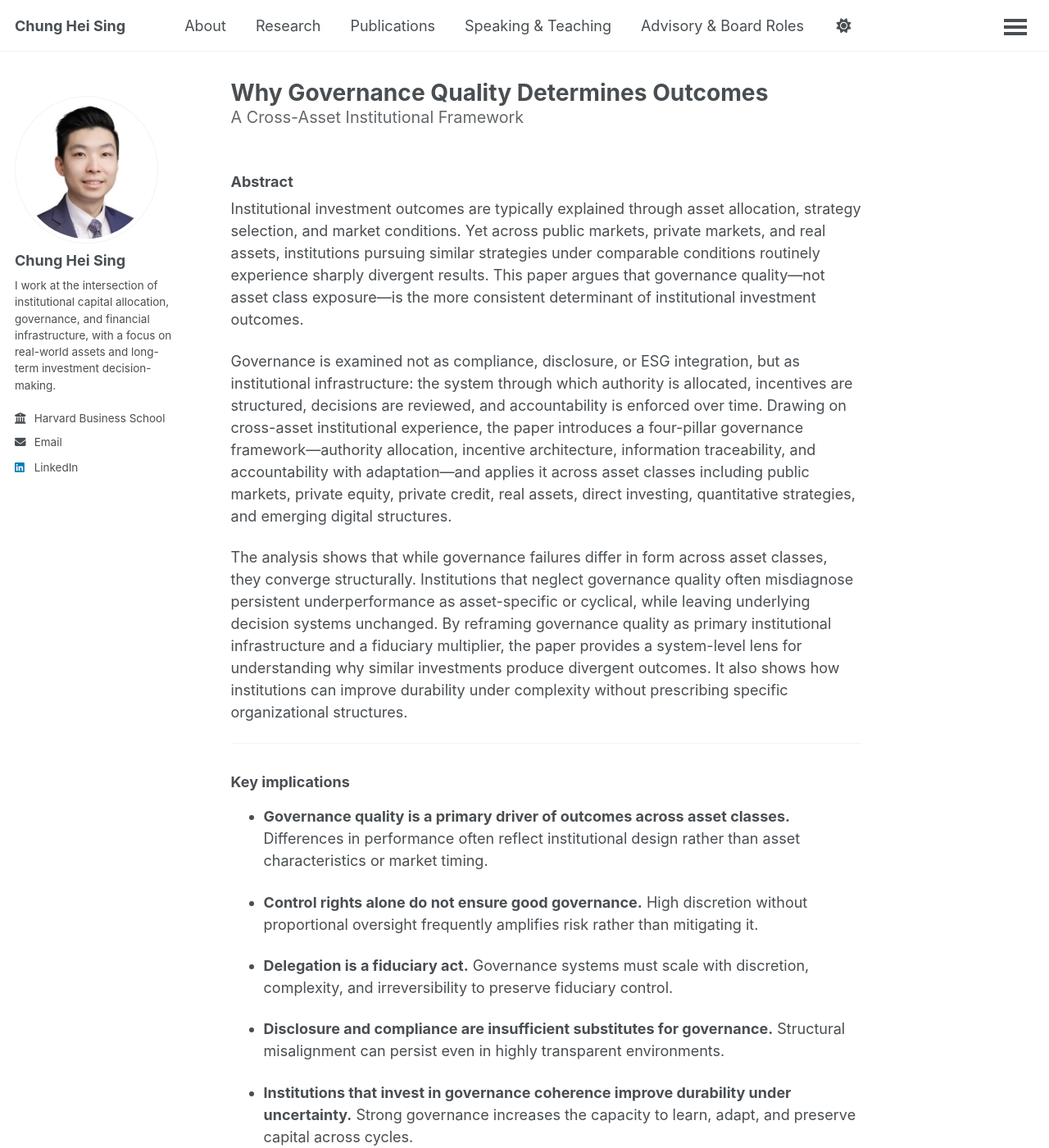
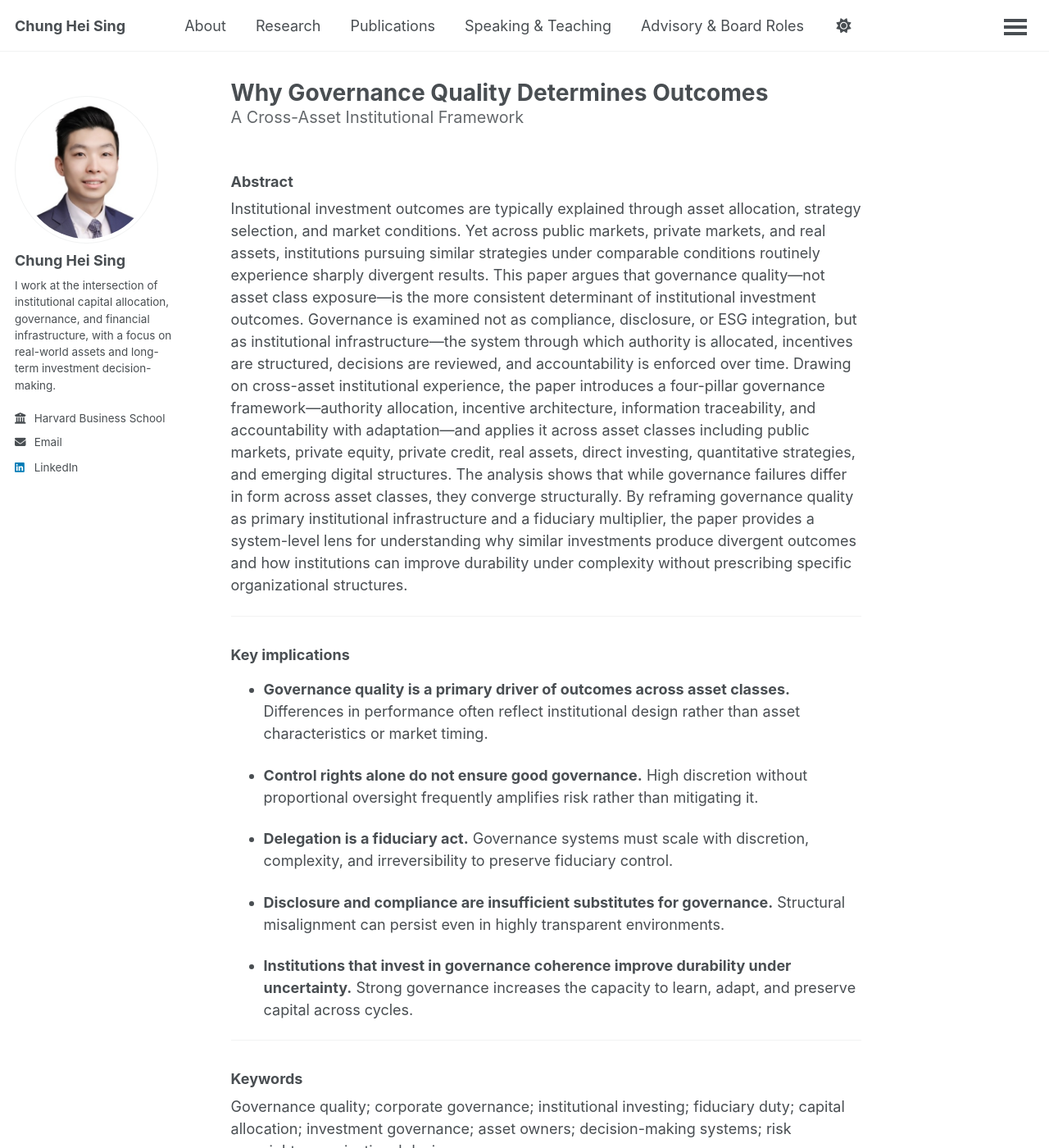
Before and after one commit to chungheising/chungheising.github.io, a Jekyll site: the page built from _publications/2024_01_Why_Governance_Quality_Determines_Outcomes.md, in a window 1280 px wide and 1400 px high. Shown: the whole window at 82% size. Built offline with Jekyll 4.4.1, drawn with Linux system fonts in a browser that asks for light colours; a script bundle is joined from its source files by our own code; library files that are not in the unit come from our copies; some of the changed text lies outside the part shown.

Commit message:
Revise governance paper details and abstract
Updated the paper URL and refined the abstract for clarity and conciseness.

```diff
--- a/_publications/2024_01_Why_Governance_Quality_Determines_Outcomes.md
+++ b/_publications/2024_01_Why_Governance_Quality_Determines_Outcomes.md
@@ -8,17 +8,17 @@
 paper_date: "2024"
 category: fiduciary_governance
 excerpt: "Why governance quality—not asset class exposure—is the most consistent determinant of institutional investment outcomes across public markets, private markets, and real assets."
-paperurl: /files/Sing_2024_Why_Governance_Quality_Determines_Outcomes_v5_Final.pdf
+paperurl: /files/Sing_2024_Why_Governance_Quality_Determines_Outcomes_6.pdf
 citation: "Sing, C. H. (2024). Why governance quality determines outcomes: A cross-asset institutional framework. Working paper."
 ---
 
 ### Abstract
 
-Institutional investment outcomes are typically explained through asset allocation, strategy selection, and market conditions. Yet across public markets, private markets, and real assets, institutions pursuing similar strategies under comparable conditions routinely experience sharply divergent results. This paper argues that governance quality—not asset class exposure—is the more consistent determinant of institutional investment outcomes.
+Institutional investment outcomes are typically explained through asset allocation, strategy selection, and market conditions. Yet across public markets, private markets, and real assets, institutions pursuing similar strategies under comparable conditions routinely experience sharply divergent results.
+This paper argues that governance quality—not asset class exposure—is the more consistent determinant of institutional investment outcomes.
+Governance is examined not as compliance, disclosure, or ESG integration, but as institutional infrastructure—the system through which authority is allocated, incentives are structured, decisions are reviewed, and accountability is enforced over time. Drawing on cross-asset institutional experience, the paper introduces a four-pillar governance framework—authority allocation, incentive architecture, information traceability, and accountability with adaptation—and applies it across asset classes including public markets, private equity, private credit, real assets, direct investing, quantitative strategies, and emerging digital structures.
+The analysis shows that while governance failures differ in form across asset classes, they converge structurally. By reframing governance quality as primary institutional infrastructure and a fiduciary multiplier, the paper provides a system-level lens for understanding why similar investments produce divergent outcomes and how institutions can improve durability under complexity without prescribing specific organizational structures.
 
-Governance is examined not as compliance, disclosure, or ESG integration, but as institutional infrastructure: the system through which authority is allocated, incentives are structured, decisions are reviewed, and accountability is enforced over time. Drawing on cross-asset institutional experience, the paper introduces a four-pillar governance framework—authority allocation, incentive architecture, information traceability, and accountability with adaptation—and applies it across asset classes including public markets, private equity, private credit, real assets, direct investing, quantitative strategies, and emerging digital structures.
-
-The analysis shows that while governance failures differ in form across asset classes, they converge structurally. Institutions that neglect governance quality often misdiagnose persistent underperformance as asset-specific or cyclical, while leaving underlying decision systems unchanged. By reframing governance quality as primary institutional infrastructure and a fiduciary multiplier, the paper provides a system-level lens for understanding why similar investments produce divergent outcomes. It also shows how institutions can improve durability under complexity without prescribing specific organizational structures.
 
 ---
 
@@ -38,6 +38,6 @@
 
 ### Keywords
 
-Governance quality; institutional investing; fiduciary duty; capital allocation; investment governance; asset owners; decision-making systems; risk oversight; organizational design
+Governance quality; corporate governance; institutional investing; fiduciary duty; capital allocation; investment governance; asset owners; decision-making systems; risk oversight; organizational design
 
 ---
```
